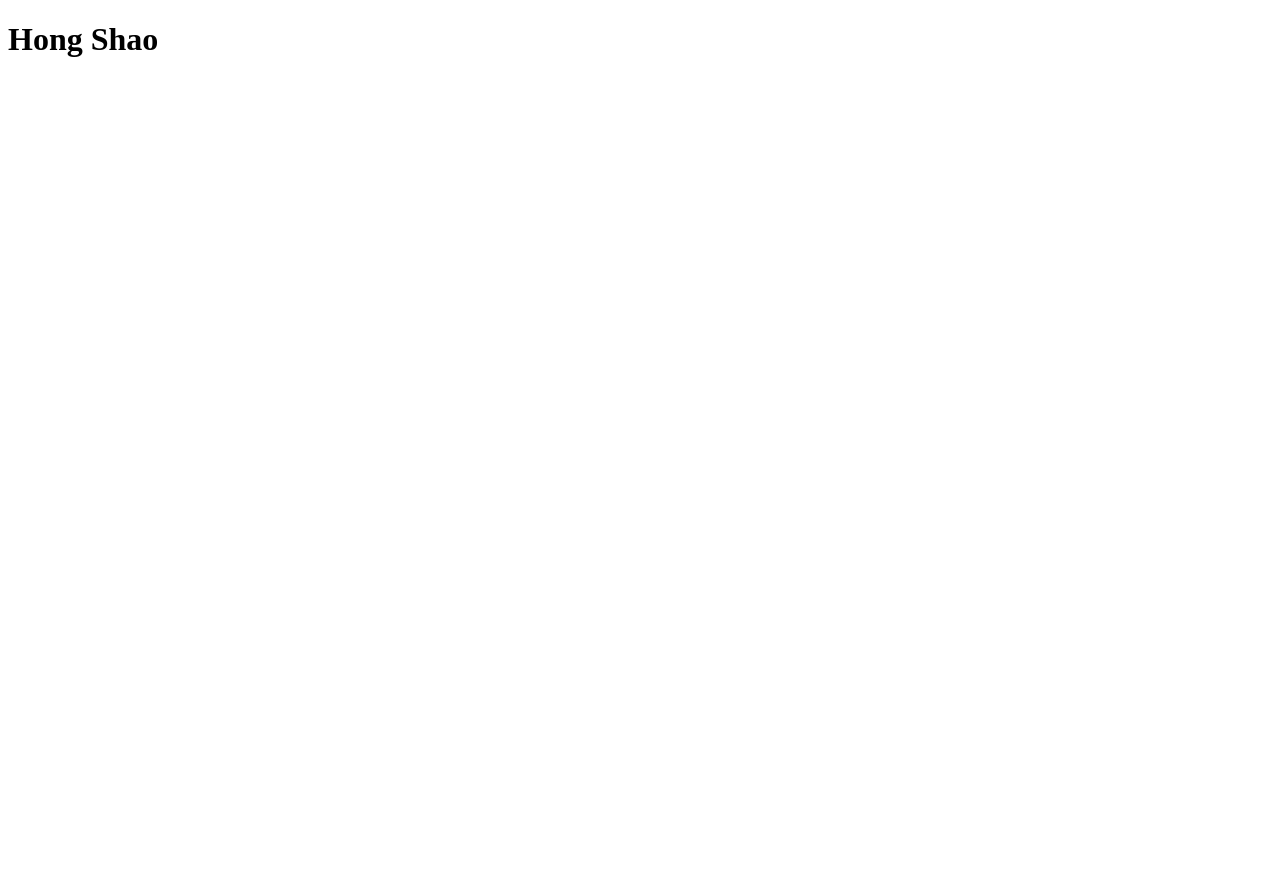
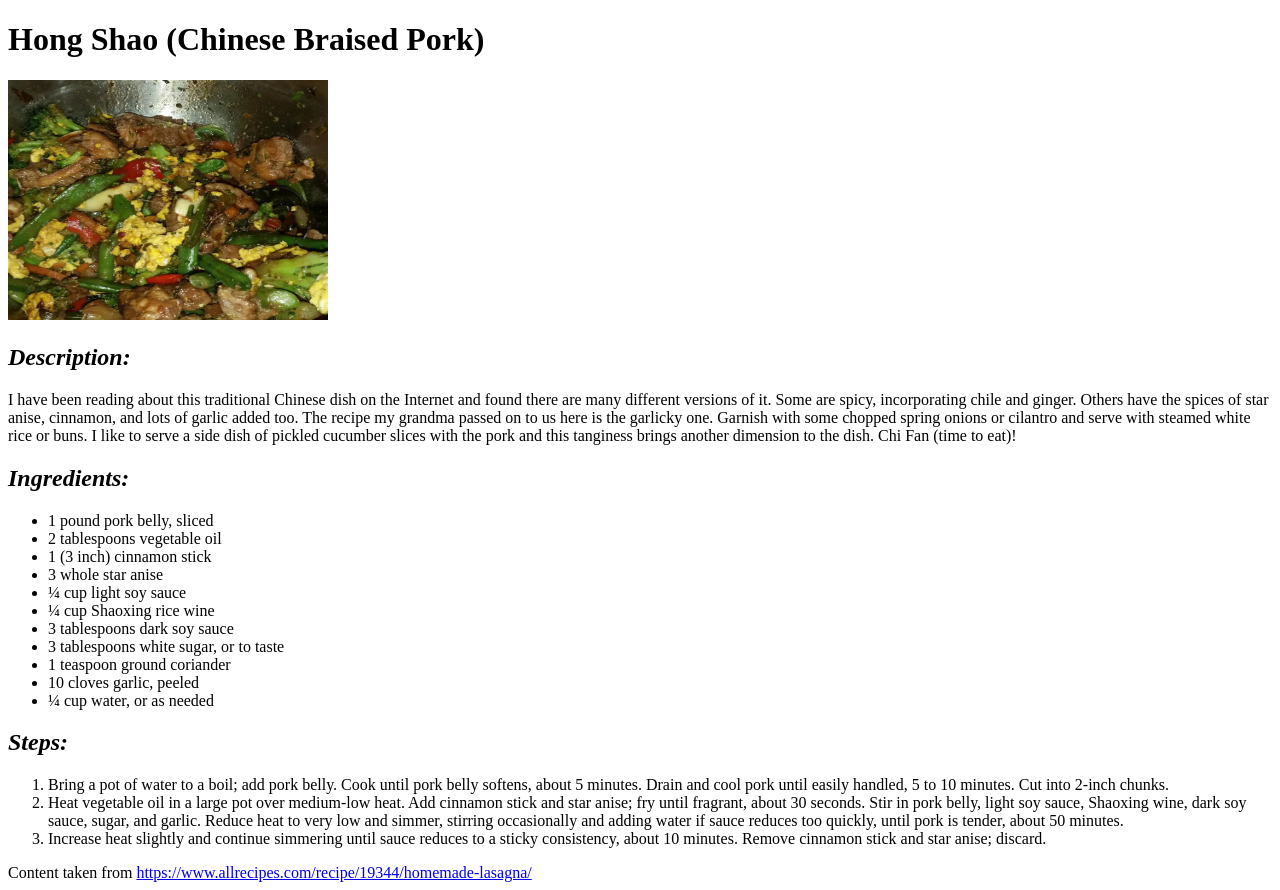
Before and after one commit to Kenrick-MH/odin-recipes, a plain HTML site: page recipes/hong_shao.html in a window 1280 px wide. Before the commit the page ends 800 px from the top, so only its background shows below. Drawn offline with Linux system fonts and the light colour scheme.

Commit message:
Add two more recipes (Fried Rice and Hong Shao)

```diff
--- a/recipes/hong_shao.html
+++ b/recipes/hong_shao.html
@@ -1,12 +1,82 @@
 <!DOCTYPE html>
 <html lang="en">
     <head>
-        <title>Hong Shao</title>
+        <title>Hong Shao (Chinese Braised Pork)</title>
         <meta charset="UTF-8">
     </head>
 
     <body>
-        <h1>Hong Shao</h1>
+        <h1>Hong Shao (Chinese Braised Pork)</h1>
+        <p>
+            <img src="hong_shao.webp" height="240"width="320">
+        </p>
+
+        <h2><em>
+            Description:
+        </em></h2>
+
+        <p>
+
+            I have been reading about this traditional Chinese dish on the Internet
+            and found there are many different versions of it. Some are spicy,
+            incorporating chile and ginger. Others have the spices of
+            star anise, cinnamon, and lots of garlic added too.
+            The recipe my grandma passed on to us here is the garlicky one.
+             Garnish with some chopped spring onions or cilantro and serve
+             with steamed white rice or buns. I like to serve a side dish
+             of pickled cucumber slices with the pork and this tanginess
+             brings another dimension to the dish. Chi Fan (time to eat)!
+
+        </p>
+
+        <h2><em>
+            Ingredients:
+        </em></h2>
+        <ul>
+            <li> 1 pound pork belly, sliced</li>
+            <li> 2 tablespoons vegetable oil </li>
+            <li> 1 (3 inch) cinnamon stick</li>
+            <li> 3 whole star anise</li>
+            <li> ¼ cup light soy sauce</li>
+            <li> ¼ cup Shaoxing rice wine</li>
+            <li> 3 tablespoons dark soy sauce</li>
+            <li> 3 tablespoons white sugar, or to taste</li>
+            <li> 1 teaspoon ground coriander</li>
+            <li> 10 cloves garlic, peeled </li>
+            <li> ¼ cup water, or as needed </li>
+
+        </ul>
+
+        <h2><em>
+            Steps:
+        </em></h2>
+
+        <ol>
+            <li>
+                Bring a pot of water to a boil; add pork belly.
+                Cook until pork belly softens, about 5 minutes.
+                Drain and cool pork until easily handled, 5 to 10 minutes.
+                Cut into 2-inch chunks.
+            </li>
+            <li> Heat vegetable oil in a large pot over medium-low heat.
+                Add cinnamon stick and star anise; fry until fragrant, about 30 seconds.
+                Stir in pork belly, light soy sauce, Shaoxing wine, dark soy sauce, sugar,
+                 and garlic. Reduce heat to very low and simmer, stirring occasionally and
+                 adding water if sauce reduces too quickly, until pork is tender, about 50 minutes.
+
+            </li>
+
+            <li> Increase heat slightly and continue simmering until sauce reduces
+                to a sticky consistency, about 10 minutes. Remove cinnamon stick and star anise; discard.
+            </li>
+
+        </ol>
+
+        Content taken from
+        <a href="https://www.allrecipes.com/recipe/246486/grandmas-hong-shau-rou-red-braised-pork/"
+        target="_blank" rel=""> https://www.allrecipes.com/recipe/19344/homemade-lasagna/
+        </a>
+
 
 
     </body>
```
Also changed, not shown: index.html (+5 -5 lines), recipes/fried_rice.html (added, +88 -0 lines), recipes/lasagna.html (+5 -2 lines), recipes/nasi_goreng.html (deleted, +0 -16 lines), recipes/fried_rice.webp (added), recipes/hong_shao.webp (added).
